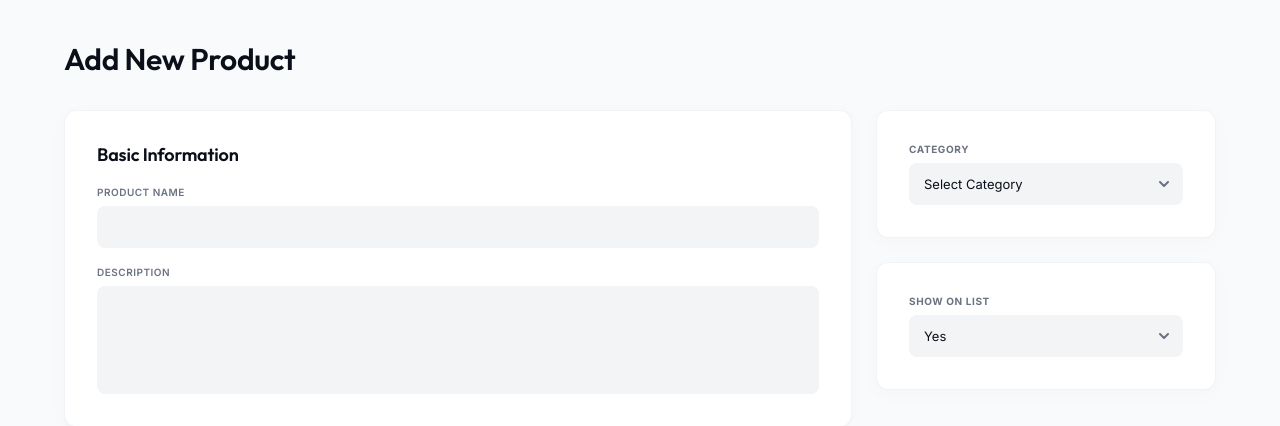
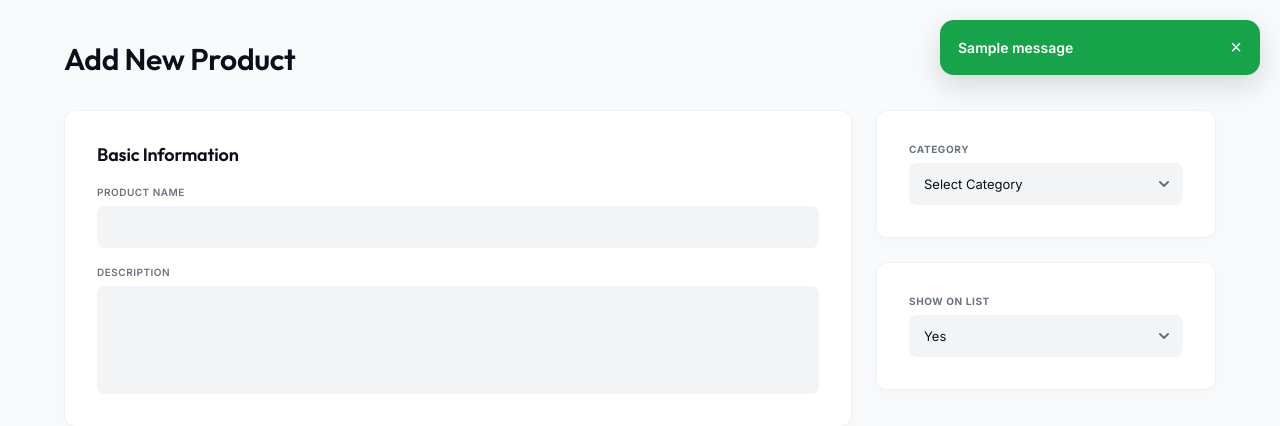
Before and after one commit to tcap64yt-del/nova_style, a Django app: page /admin/product-management/add-product/ in a window 1280 px wide. Shown: the top 426 px of the page. Run offline with Django 5.2, Linux system fonts and the light colour scheme; a user stored in the database is signed in; tables that the repository leaves empty hold one stand-in row (values such as "Sample post"); one stand-in notice (Sample message) is shown; parts of the project's set-up code (start-up, migrations or seed data) failed here and were passed over; some libraries are stand-ins or nearby versions.

Commit message:
Update add product page

```diff
--- a/nova_style/templates/staff/add_product.html
+++ b/nova_style/templates/staff/add_product.html
@@ -8,9 +8,8 @@
   <link rel="preconnect" href="https://fonts.googleapis.com">
   <link rel="preconnect" href="https://fonts.gstatic.com" crossorigin>
   <link href="https://fonts.googleapis.com/css2?family=Inter:wght@400;500;600;700&family=Outfit:wght@400;500;600;700&display=swap" rel="stylesheet">
-  <link rel="stylesheet" href="{% static 'css/staff/add_product.css' %}?v=3">
-  <link rel="stylesheet"
-href="https://cdnjs.cloudflare.com/ajax/libs/cropperjs/1.6.2/cropper.min.css">
+  <link rel="stylesheet" href="{% static 'css/staff/add_product.css' %}?v=13">
+  <link rel="stylesheet" href="https://cdnjs.cloudflare.com/ajax/libs/cropperjs/1.6.2/cropper.min.css">
 
 <script src="https://cdnjs.cloudflare.com/ajax/libs/cropperjs/1.6.2/cropper.min.js"></script>
 </head>
@@ -58,9 +57,9 @@ href="https://cdnjs.cloudflare.com/ajax/libs/cropperjs/1.6.2/cropper.min.css">
             </div>
 
             <!-- Variant Item Grid -->
-            <div class="variant-grid" id="variant-items-container">
+              <div id="variant-items-container">
                 {% for variant in variants %}
-
+                <div class="variant-grid">
               <div class="variant-item-row">
               <button type="button" class="btn-remove-variant">
     <svg width="14" height="14" viewBox="0 0 24 24" fill="none"
@@ -232,13 +231,15 @@ href="https://cdnjs.cloudflare.com/ajax/libs/cropperjs/1.6.2/cropper.min.css">
                     </div>
                   </div>
                 </div>
-
+</div>
             {% endfor %}
               </div>
+
             </div>
 
 
           </section>
+
         </div>
 
         <!-- Right Column: Sidebar Settings -->
@@ -349,13 +350,26 @@ href="https://cdnjs.cloudflare.com/ajax/libs/cropperjs/1.6.2/cropper.min.css">
 
     </div>
 </div>
+<div id="toast-container">
+    {% if messages %}
+        {% for message in messages %}
+            <div class="toast {{ message.tags }}">
+                <span>{{ message }}</span>
+                <button type="button" class="toast-close">&times;</button>
+            </div>
+        {% endfor %}
+    {% endif %}
+</div>
+ <script src="https://cdn.jsdelivr.net/npm/sortablejs@latest/Sortable.min.js"></script>
+<script>
+const CHECK_PRODUCT_URL = "{% url 'check_product_name' %}";
+</script>
 
+<script src="{% static 'js/add_product.js' %}?v=6">
+</script>
 </body>
 
 
-<script src="https://cdn.jsdelivr.net/npm/sortablejs@latest/Sortable.min.js"></script>
 
-<script src="{% static 'js/add_product.js' %}">
-</script>
 
 </html>
```
